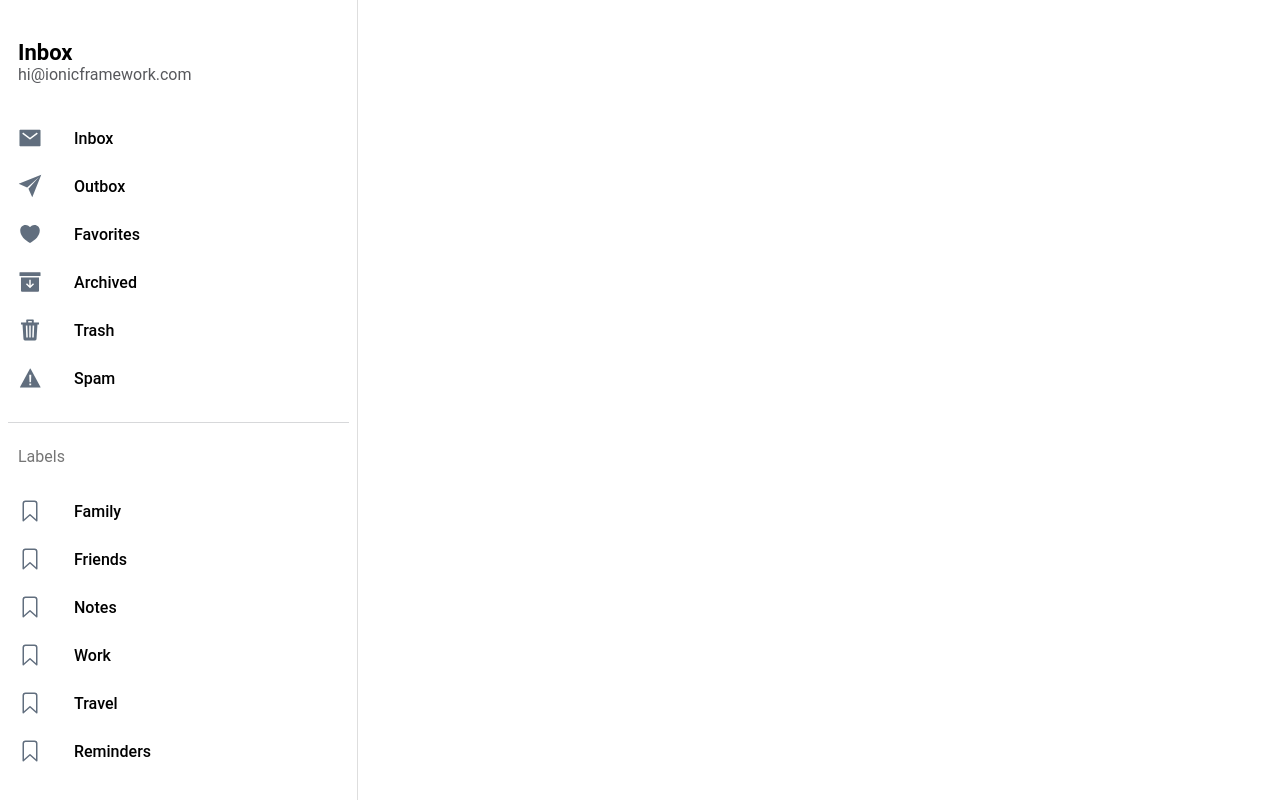
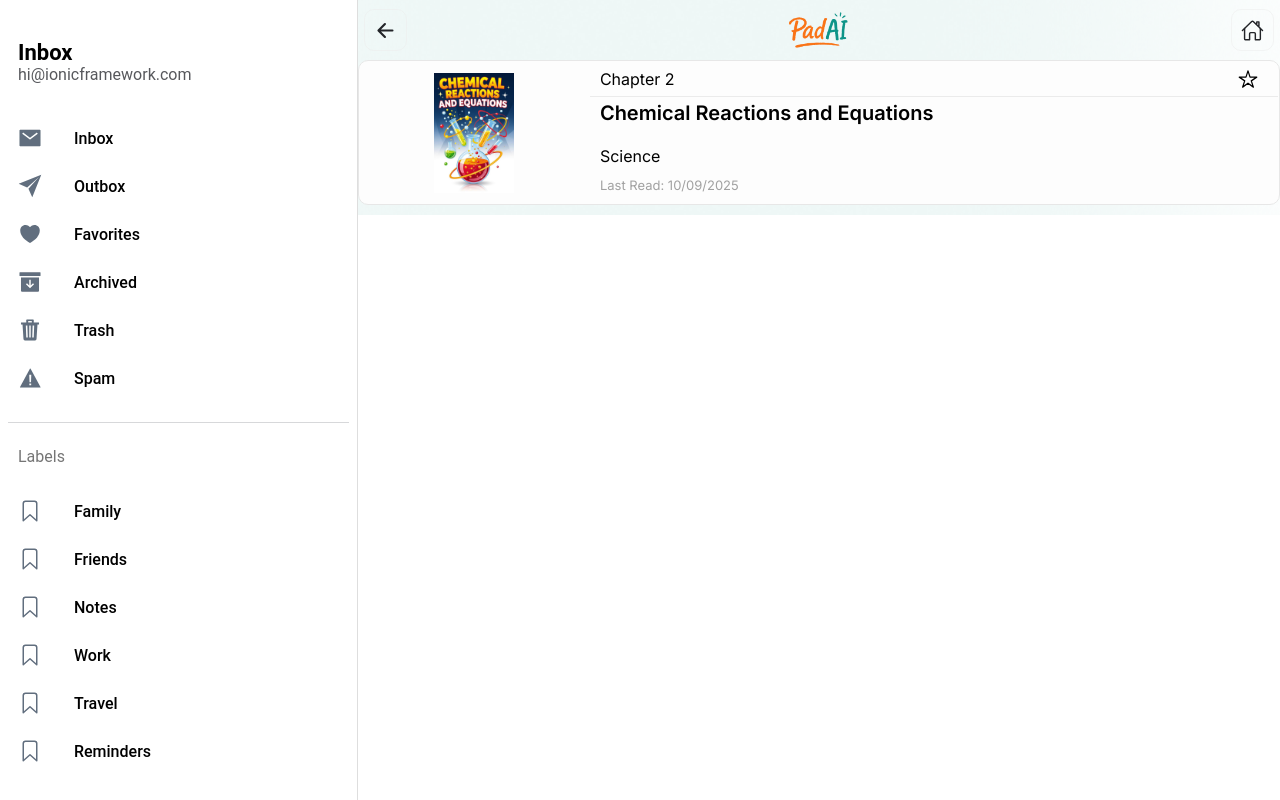
Before and after one commit to riddhikusal/IonicReactBlankProjectSkeleton, a React (Vite) app: page /chapter-details in a window 1280 px wide. Built offline with nearby package versions, Linux system fonts and the light colour scheme; no server answers.

Commit message:
details screen

```diff
--- a/src/App.tsx
+++ b/src/App.tsx
@@ -43,6 +43,7 @@ import { getPlatform } from './utils/platform';
 import PadAIHomeScreen from './pages/HomeScreen/HomeScreen';
 import PadAIVideoContentScreen from './pages/ContentViewScreens/VideoContentScreen/VideoContentScreen';
 import PadAIChaptersScreen from './pages/ChaptersScreen/ChaptersScreen';
+import PadAIChapterDetailsScreen from './pages/ChapterDetailsScreen/ChapterDetailsScreen';
 
 
 setupIonicReact();
@@ -105,6 +106,10 @@ const App: React.FC = () => {
             <Route path="/chapters-list" exact={true}>
               <PadAIChaptersScreen />
             </Route>
+            {/* Chapter Details Screen */}
+            <Route path="/chapter-details" exact={true}>
+              <PadAIChapterDetailsScreen />
+            </Route>
             {/* Video Content Screen */}
             <Route path="/video-content" exact={true}>
               <PadAIVideoContentScreen />
--- a/src/components/Common/CustomSheetModal/CustomSheetModal.css
+++ b/src/components/Common/CustomSheetModal/CustomSheetModal.css
@@ -11,8 +11,13 @@
 }
 
 @keyframes fadeIn {
-  from { opacity: 0; }
-  to { opacity: 1; }
+  from {
+    opacity: 0;
+  }
+
+  to {
+    opacity: 1;
+  }
 }
 
 /* Modal Container */
@@ -46,6 +51,7 @@
   from {
     transform: translateY(100%);
   }
+
   to {
     transform: translateY(0);
   }
@@ -56,6 +62,7 @@
     height: 60vh;
     border-radius: 20px 20px 0 0;
   }
+
   to {
     height: 100vh;
     border-radius: 0;
@@ -95,9 +102,20 @@
   --color: #666;
   --background: transparent;
   --border-radius: 50%;
-  width: 40px;
-  height: 40px;
+  /* width: 40px;
+  height: 40px; */
   margin: 0;
+
+  padding-inline-start: 0px !important;
+  padding-inline-end: 0px !important;
+  padding-top: 0px !important;
+  padding-bottom: 0px !important;
+}
+
+.expand-button ion-icon,
+.close-button ion-icon {
+  font-size: 26px;
+  color: #000;
 }
 
 .expand-button:hover,
@@ -129,6 +147,8 @@
   display: flex;
   flex-direction: column;
   gap: 12px;
+  align-items: baseline;
+  justify-content: end;
 }
 
 /* Messages */
--- a/src/components/HomeScreen/ChapterContainer/ChapterContainer.css
+++ b/src/components/HomeScreen/ChapterContainer/ChapterContainer.css
@@ -41,7 +41,7 @@
     align-items: center;
     width: 100%;
     padding: 1px 10px !important;
-    border-bottom: 1px solid #dfdfdf;
+    border-bottom: 1px solid #ebebeb;
 }
 .padAIHomeScreenUserChapterTextContainerHeader ion-icon{
     font-size: 20px;
--- a/src/components/HomeScreen/ChapterContainer/ChapterContainer.tsx
+++ b/src/components/HomeScreen/ChapterContainer/ChapterContainer.tsx
@@ -5,14 +5,17 @@ export interface IChapterContainerProps {
     id: number;
     chapterImage: string;
     chapterName: string;
+    chapterSubject: string;
     lastReadDateTime: string;
+    showStarIcon: boolean;
+    showArrowIcon: boolean;
 }
 
-const PadAIChapterContainer: React.FC<IChapterContainerProps> = ({ id, chapterImage, chapterName, lastReadDateTime }) => {
+const PadAIChapterContainer: React.FC<IChapterContainerProps> = ({ id, chapterImage, chapterName, lastReadDateTime, chapterSubject, showStarIcon, showArrowIcon }) => {
     const navigate = useIonRouter();
 
     const goToContentView = () => {
-        navigate.push('/chapter', 'forward');
+        navigate.push('/chapter-details', 'forward');
     }
 
     return (
@@ -25,17 +28,18 @@ const PadAIChapterContainer: React.FC<IChapterContainerProps> = ({ id, chapterIm
                     <div className="padAIHomeScreenUserChapterTextContainerHeader">
                         <p className='padAIHomeScreenUserChapter-text chapter-text'>Chapter {id + 1}</p>
                         <IonButtons>
-                            <IonButton fill="clear">
+                            {showStarIcon && <IonButton fill="clear">
                                 <IonIcon icon={starOutline} />
-                            </IonButton>
-                            <IonButton fill="clear">
+                            </IonButton>}
+                            {showArrowIcon && <IonButton fill="clear">
                                 <IonIcon icon={arrowForward} />
-                            </IonButton>
+                            </IonButton>}
                         </IonButtons>
                     </div>
                     <IonText className="ion-text-wrap padAIHomeScreenUserChapter-text-container" style={{ textOverflow: 'ellipsis' }}>
                         {/* <p className='padAIHomeScreenUserChapter-text chapter-text'>Chapter {id + 1}</p> */}
                         <p className='padAIHomeScreenUserChapter-text chapter-name'>{chapterName}</p>
+                        {chapterSubject && <p className='padAIHomeScreenUserChapter-text chapter-subject'>{chapterSubject}</p>}
                         <p className='padAIHomeScreenUserChapter-text author-text'>{lastReadDateTime}</p>
                     </IonText>
                 </IonCol>
--- /dev/null
+++ b/src/pages/ChapterDetailsScreen/ChapterDetailsScreen.tsx
@@ -0,0 +1,36 @@
+import { IonContent, IonHeader, IonImg, IonPage } from "@ionic/react";
+import PadAIBackheader from "../../components/Common/Backheader/Backheader";
+import PadAIChapterContainer from "../../components/HomeScreen/ChapterContainer/ChapterContainer";
+
+
+const chapter = {
+    chapterImage: '/assets/images/chapters/Ch01.jpeg',
+    chapterName: 'Chemical Reactions and Equations',
+    lastReadDateTime: 'Last Read: 10/09/2025',
+}
+
+const PadAIChapterDetailsScreen: React.FC = () => {
+    return (
+        <IonPage>
+            <PadAIBackheader />
+            <IonImg src="/assets/images/dashboardScreen/topVectorOne.png" alt="headerBanner" className='padAIvectorTwoBg' />
+
+            <IonHeader>
+                <PadAIChapterContainer
+                    key={'ChapterDetails'}
+                    id={1}
+                    chapterImage={chapter.chapterImage}
+                    chapterName={chapter.chapterName}
+                    lastReadDateTime={chapter.lastReadDateTime}
+                    chapterSubject={'Science'}
+                    showStarIcon={true}
+                    showArrowIcon={false} />
+            </IonHeader>
+            <IonContent>
+
+            </IonContent>
+        </IonPage>
+    )
+}
+
+export default PadAIChapterDetailsScreen;
--- a/src/pages/ChaptersScreen/ChaptersScreen.tsx
+++ b/src/pages/ChaptersScreen/ChaptersScreen.tsx
@@ -81,7 +81,15 @@ const PadAIChaptersScreen: React.FC = () => {
             <IonContent>
                 <IonRow className="padAIHomeScreenUserChapterRow">
                     {chapters.map((chapter, index) => (
-                        <PadAIChapterContainer key={index} id={index} chapterImage={chapter.chapterImage} chapterName={chapter.chapterName} lastReadDateTime={chapter.lastReadDateTime} />
+                        <PadAIChapterContainer
+                        key={index}
+                        id={index}
+                        chapterImage={chapter.chapterImage}
+                        chapterName={chapter.chapterName}
+                        lastReadDateTime={chapter.lastReadDateTime}
+                        chapterSubject={''}
+                        showStarIcon={true}
+                        showArrowIcon={true} />
                     ))}
                 </IonRow>
             </IonContent>
```
Also changed, not shown: src/pages/ChapterDetailsScreen/ChapterDetailsScreen.css (added).
